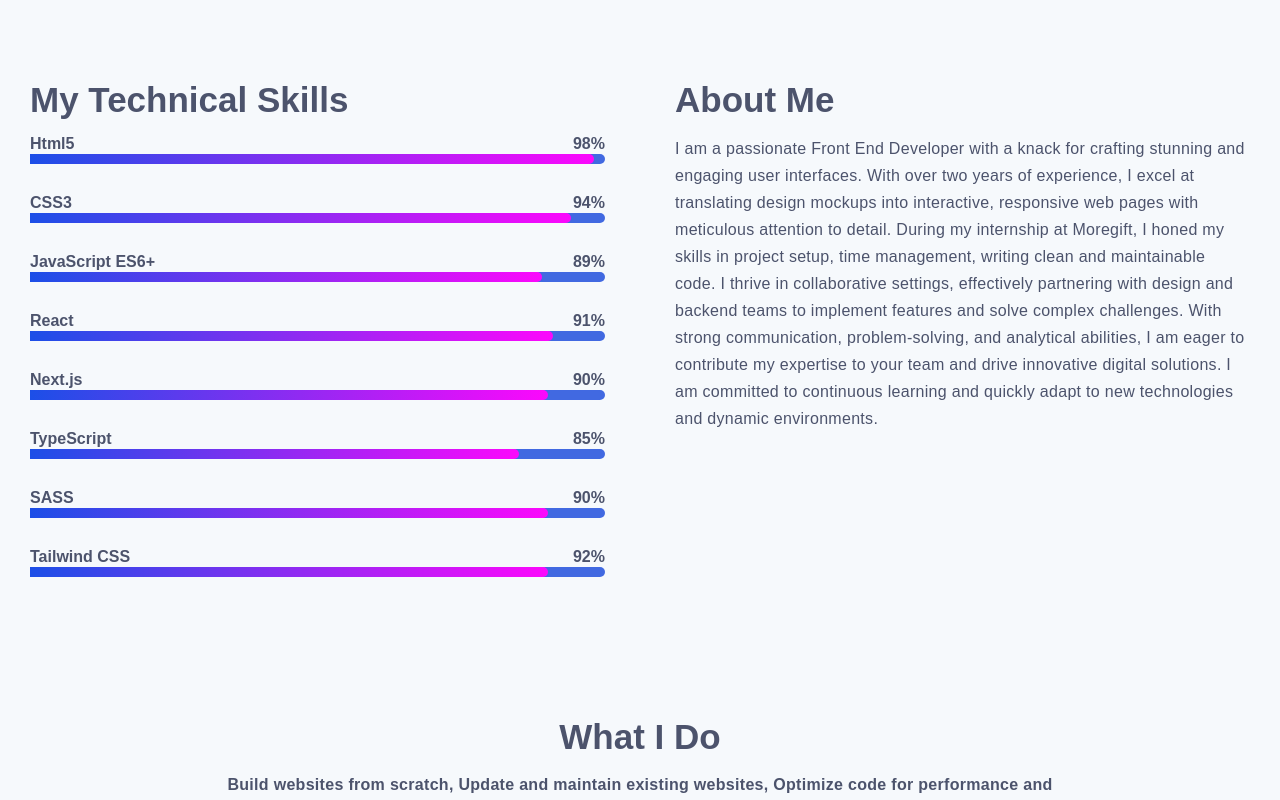
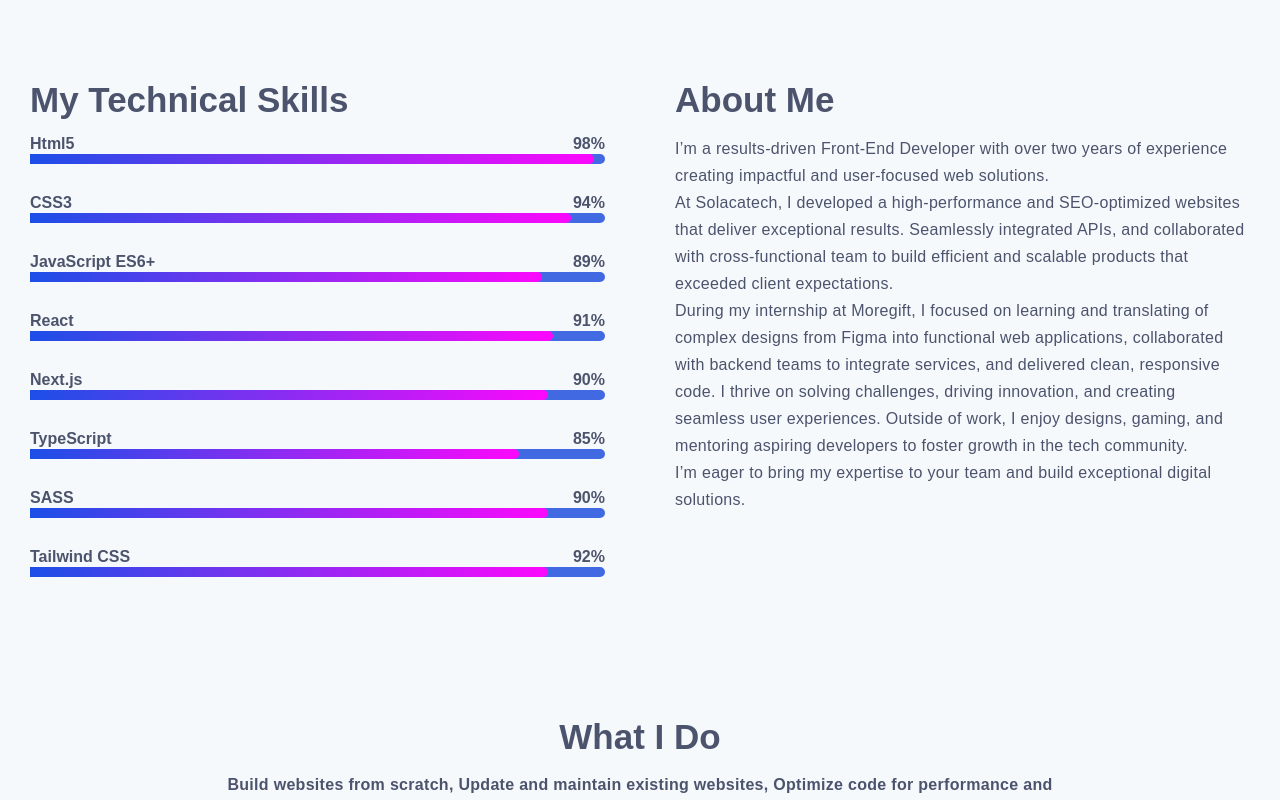
Before and after one commit to Ukandiesunday/ukandie-sunday-portfolio, a React (Vite) app: page / in a window 1280 px wide. Shown: the part 840-1640 px from the top of the page. Built offline with nearby package versions, Linux system fonts and the light colour scheme.

Commit message:
updated about me section

```diff
--- a/src/components/about/About.tsx
+++ b/src/components/about/About.tsx
@@ -13,18 +13,20 @@ const About = () => {
           <Title title={"About Me"} />
         </div>
         <p>
-          I am a passionate Front End Developer with a knack for crafting
-          stunning and engaging user interfaces. With over two years of
-          experience, I excel at translating design mockups into interactive,
-          responsive web pages with meticulous attention to detail. During my
-          internship at Moregift, I honed my skills in project setup, time
-          management, writing clean and maintainable code. I thrive in
-          collaborative settings, effectively partnering with design and backend
-          teams to implement features and solve complex challenges. With strong
-          communication, problem-solving, and analytical abilities, I am eager
-          to contribute my expertise to your team and drive innovative digital
-          solutions. I am committed to continuous learning and quickly adapt to
-          new technologies and dynamic environments.
+          I’m a results-driven Front-End Developer with over two years of
+          experience creating impactful and user-focused web solutions. <br />{" "}
+          At Solacatech, I developed a high-performance and SEO-optimized
+          websites that deliver exceptional results. Seamlessly integrated APIs,
+          and collaborated with cross-functional team to build efficient and
+          scalable products that exceeded client expectations. <br /> During my
+          internship at Moregift, I focused on learning and translating of
+          complex designs from Figma into functional web applications,
+          collaborated with backend teams to integrate services, and delivered
+          clean, responsive code. I thrive on solving challenges, driving
+          innovation, and creating seamless user experiences. Outside of work, I
+          enjoy designs, gaming, and mentoring aspiring developers to foster
+          growth in the tech community. <br /> I’m eager to bring my expertise
+          to your team and build exceptional digital solutions.
         </p>
       </div>
     </div>
--- a/src/components/resume/Resume.tsx
+++ b/src/components/resume/Resume.tsx
@@ -79,12 +79,12 @@ const Resume = () => {
             </ul>
             <div className="details">
               <div>
-                <h5>SOLACATECH | Nigeria (Freelancing Company) : Remote</h5>
+                <h5>SOLACATECH | Nigeria (Tech Company) : Remote</h5>
                 <div className="internDate">
                   <h5>Junior Front End Developer | CONTRACT</h5>
                   <span>June 2024 - present</span>
                 </div>
-                <p>SOLACATECH is a tech freelancing Company</p>
+                <p>SOLACATECH is a Tech Company</p>
               </div>
               <ul className="details">
                 <li>
@@ -120,15 +120,15 @@ const Resume = () => {
         </div>
         <div className={`content ${taps === 1 && "activeContent"}`}>
           <h4>Education</h4>
-          <div className="contentEdu">
+          <div className="contentEdu contentEdu2">
             <h5>
               Akwa Ibom College of Science and Technology, Nnung Ukim Ikono,
               Nigeria.
             </h5>
             <p>Diploma computer science (Associate).</p>
-            <span> 2022 {""}- 2023 </span>
+            <span> 2023 {""}- 2024 </span>
           </div>
-          <div className="contentEdu " style={{ marginTop: "30px" }}>
+          <div className="contentEdu " style={{ marginTop: "20px" }}>
             <h5>
               Federal University of Ndufu Alike(AE-FUNAI), Ebonyi State,
               Nigeria.
@@ -136,11 +136,18 @@ const Resume = () => {
             <p>Bachelor's Degree in Accounting.,</p>
             <span>Feb 2017 {""}- March 2021 </span>
           </div>
-          {/* <div className="contentEdu">
+          <div className="contentEdu" style={{ marginTop: "20px" }}>
             <h5>National youth Service Corps (NYSC)</h5>
 
             <span>Feb 2022 - feb 2023 </span>
-          </div> */}
+          </div>
+          <div className="contentEdu" style={{ marginTop: "20px" }}>
+            <p>Completed Front-End Web Development Courses on UDEMY</p>
+            <p style={{ marginTop: "15px" }}>
+              Completed Software Testing Training BootCamp at The Bug Detective
+              (TBD) Company , (Nigeria). July 2024 - October 2024
+            </p>
+          </div>
         </div>
       </div>
     </div>
--- a/src/components/resume/resume.scss
+++ b/src/components/resume/resume.scss
@@ -72,7 +72,7 @@
         .contentEdu {
           @extend .details;
           line-height: 20px;
-          gap: 6px;
+          gap: 20px;
           margin-top: 15px;
 
           h5 {
```
Also changed, not shown: src/components/preloader/Preloader.tsx (+14 -14 lines).
